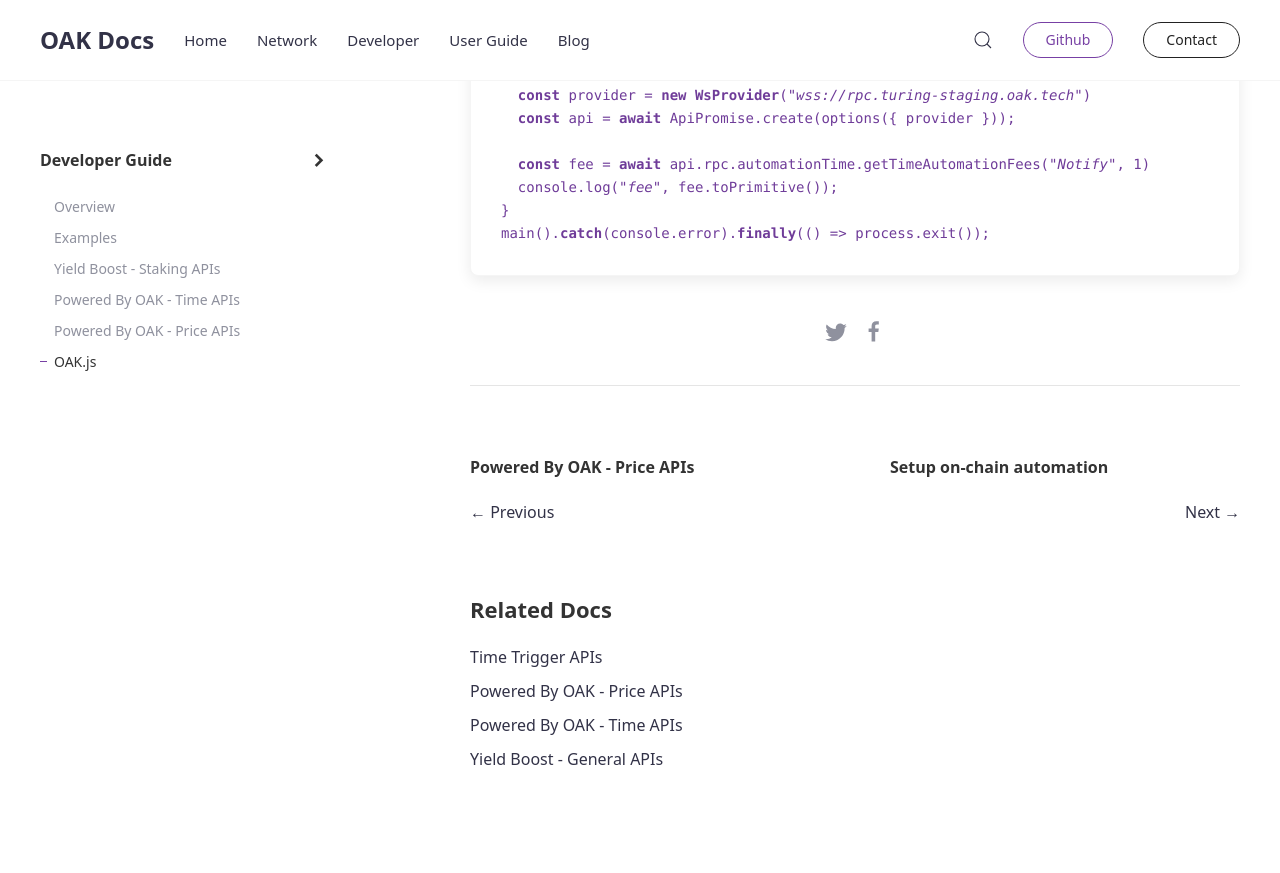
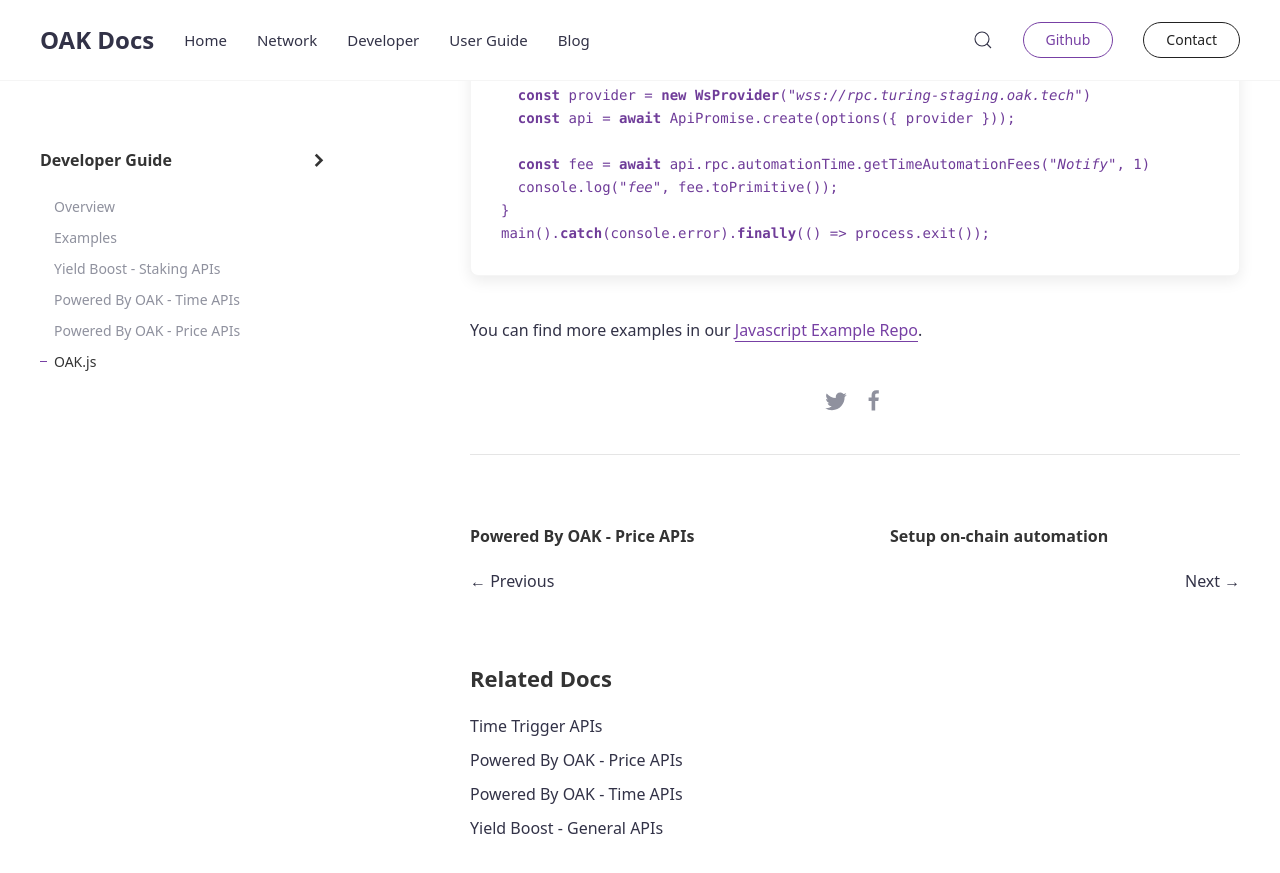
Before and after one commit to AvaProtocol/OAK-docs, a Jekyll site: the page built from _docs/oak-js.md, in a window 1280 px wide and 900 px high, scrolled down 686 px. Shown: the top 873 px of the window. Built offline with Jekyll 4.4.1, drawn with Linux system fonts in a browser that asks for light colours; before the commit the page ends 1517 px from its top, so only the background shows below that.

Commit message:
Update oak-js.md

````diff
--- a/_docs/oak-js.md
+++ b/_docs/oak-js.md
@@ -28,3 +28,5 @@
 }
 main().catch(console.error).finally(() => process.exit());
 ```
+
+You can find more examples in our [Javascript Example Repo](https://github.com/OAK-Foundation/javascript-examples).
````
